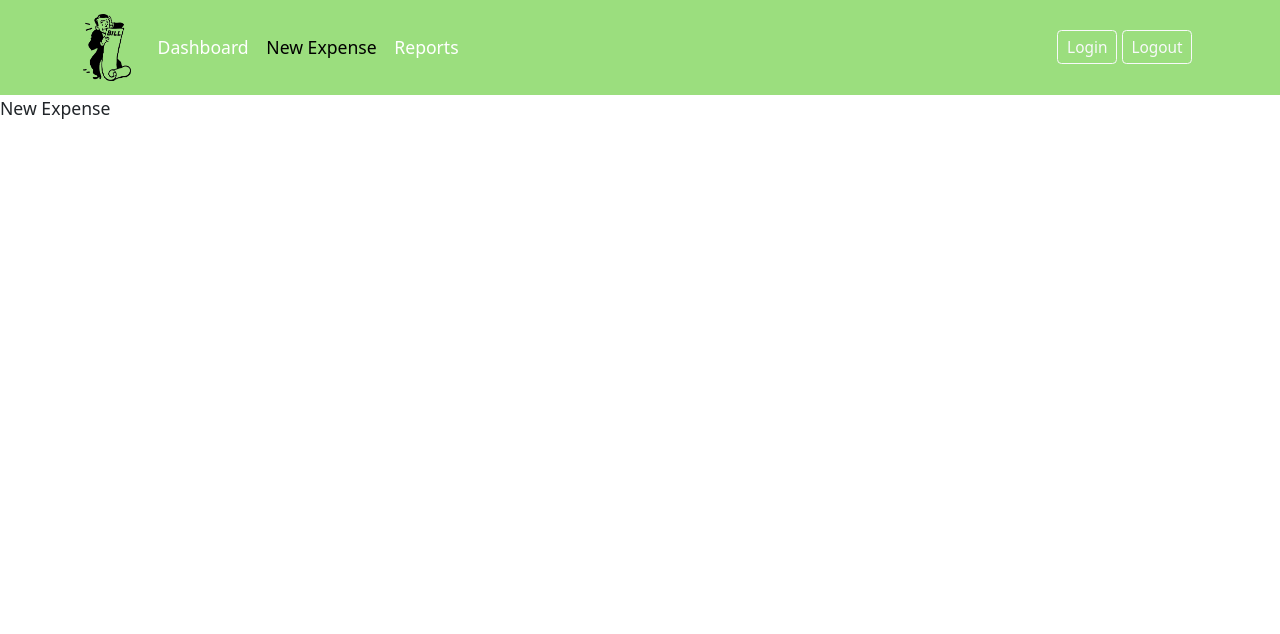
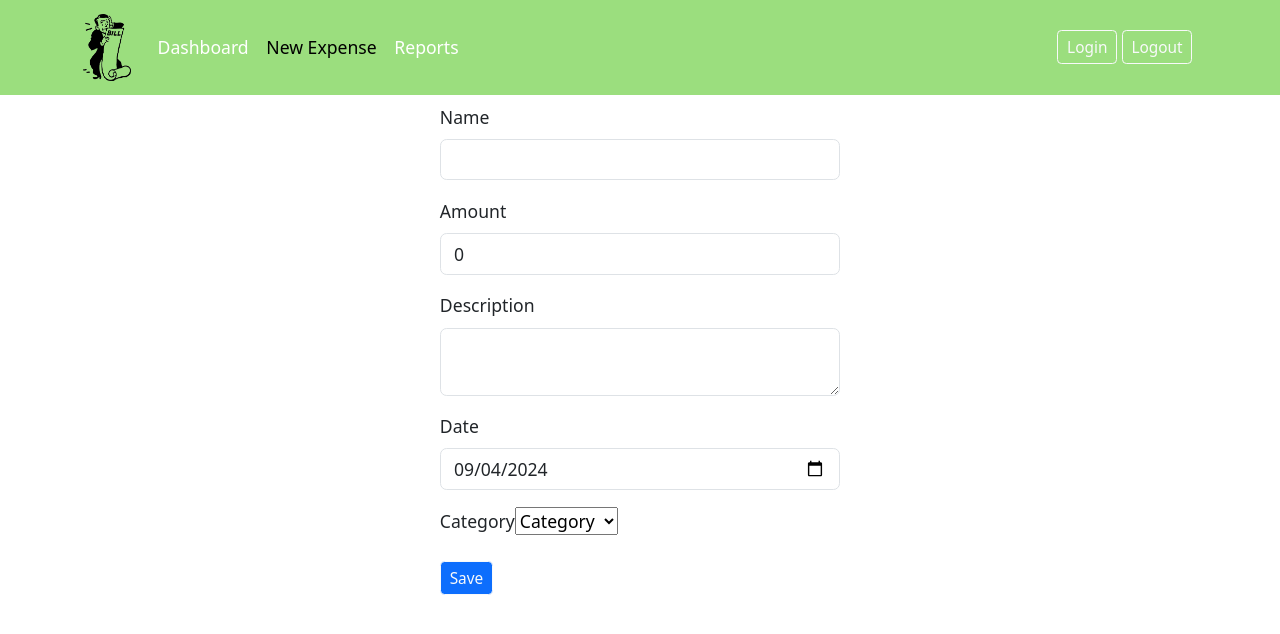
Before and after one commit to boroboro01/webapp, a React (Vite) app: page /new in a window 1280 px wide. Shown: the top 634 px of the page. Built offline with nearby package versions, Linux system fonts and the light colour scheme.

Commit message:
save expense completed

```diff
--- a/package.json
+++ b/package.json
@@ -12,10 +12,12 @@
   "dependencies": {
     "axios": "^1.7.4",
     "bootstrap": "^5.3.3",
+    "formik": "^2.4.6",
     "react": "^18.3.1",
     "react-dom": "^18.3.1",
     "react-icons": "^5.3.0",
-    "react-router-dom": "^6.26.1"
+    "react-router-dom": "^6.26.1",
+    "yup": "^1.4.0"
   },
   "devDependencies": {
     "@eslint/js": "^9.9.0",
--- /dev/null
+++ b/src/components/Dropdown.tsx
@@ -0,0 +1,48 @@
+interface Props {
+  options: string[];
+  name: string;
+  id: string;
+  value: string;
+  onChange: (e: React.ChangeEvent<HTMLSelectElement>) => void;
+  onBlur: (e: React.ChangeEvent<HTMLSelectElement>) => void;
+  label: string;
+  error?: string;
+  touched?: boolean;
+}
+
+const Dropdown = ({
+  options,
+  id,
+  name,
+  value,
+  onChange,
+  onBlur,
+  label,
+  error,
+  touched,
+}: Props) => {
+  return (
+    <div className="mb-3">
+      <label htmlFor={id} className="form-label">
+        Category
+      </label>
+      <select
+        name={name}
+        id={id}
+        className="from-control"
+        onChange={onChange}
+        onBlur={onBlur}
+      >
+        <option value={value} label={label}></option>
+        {options.map((option) => (
+          <option key={option} value={option} label={option} />
+        ))}
+      </select>
+      {touched && error ? (
+        <div className="text-danger fst-italic">{error}</div>
+      ) : null}
+    </div>
+  );
+};
+
+export default Dropdown;
--- a/src/pages/expense/NewExpense.tsx
+++ b/src/pages/expense/NewExpense.tsx
@@ -1,5 +1,130 @@
+import { useFormik } from "formik";
+import { Expense } from "../../model/Expense";
+import expenseValidationSchema from "../../validation/expenseValidationSchema";
+import Dropdown from "../../components/Dropdown";
+import { expenseCategories } from "../../utils/AppConstans";
+import { saveOrUpdateExpense } from "../../services/expense-service";
+import { useState } from "react";
+import { useNavigate } from "react-router-dom";
+
 const NewExpense = () => {
-  return <div>New Expense</div>;
+  const navigate = useNavigate();
+  const [error, setError] = useState<string>("");
+  const formik = useFormik({
+    initialValues: {
+      name: "",
+      amount: 0,
+      note: "",
+      category: "",
+      date: new Date().toISOString().split("T")[0],
+    },
+    onSubmit: (values: Expense) => {
+      saveOrUpdateExpense(values)
+        .then((response) => {
+          if (response && response.status === 201) {
+            navigate("/");
+          }
+        })
+        .catch((error) => {
+          console.log(error);
+          setError(error.message);
+        });
+    },
+    validationSchema: expenseValidationSchema,
+  });
+  return (
+    <div className="d-flex justify-content-center align-items-center mt-2">
+      <div className="container col-md-4 col-sm-8 col-xs-12">
+        {error && <p>{error}</p>}
+        <form onSubmit={formik.handleSubmit}>
+          <div className="mb-3">
+            <label htmlFor="name" className="form-label">
+              Name
+            </label>
+            <input
+              type="text"
+              id="name"
+              name="name"
+              className="form-control"
+              value={formik.values.name}
+              onChange={formik.handleChange}
+              onBlur={formik.handleBlur}
+            />
+            {formik.touched.name && formik.errors.name ? (
+              <div className="text-danger fst-italic">{formik.errors.name}</div>
+            ) : null}
+          </div>
+          <div className="mb-3">
+            <label htmlFor="amount" className="form-label">
+              Amount
+            </label>
+            <input
+              type="number"
+              id="amount"
+              name="amount"
+              className="form-control"
+              value={formik.values.amount}
+              onChange={formik.handleChange}
+              onBlur={formik.handleBlur}
+            />
+            {formik.touched.amount && formik.errors.amount ? (
+              <div className="text-danger fst-italic">
+                Expense amount is required
+              </div>
+            ) : null}
+          </div>
+          <div className="mb-3">
+            <label htmlFor="note" className="form-label">
+              Description
+            </label>
+            <textarea
+              id="note"
+              name="note"
+              className="form-control"
+              value={formik.values.note}
+              onChange={formik.handleChange}
+            ></textarea>
+          </div>
+          <div className="mb-3">
+            <label htmlFor="date" className="form-label">
+              Date
+            </label>
+            <input
+              type="date"
+              id="date"
+              name="date"
+              className="form-control"
+              value={formik.values.date}
+              onChange={formik.handleChange}
+              onBlur={formik.handleBlur}
+            />
+            {formik.touched.date && formik.errors.date ? (
+              <div className="text-danger fst-italic">
+                Expense date is required
+              </div>
+            ) : null}
+          </div>
+          <Dropdown
+            options={expenseCategories}
+            id="Category"
+            name="category"
+            label="Category"
+            onChange={formik.handleChange}
+            onBlur={formik.handleBlur}
+            error={formik.errors.category}
+            touched={formik.touched.category}
+            value={formik.values.category}
+          ></Dropdown>
+          <button
+            className="btn btn-sm btn-primary btn-outline-light"
+            type="submit"
+          >
+            Save
+          </button>
+        </form>
+      </div>
+    </div>
+  );
 };
 
 export default NewExpense;
--- a/src/services/expense-service.ts
+++ b/src/services/expense-service.ts
@@ -12,3 +12,7 @@
 export const deleteExpenseByExpenseId = (expenseId: string) => {
   return apiClient.delete<void>(`/expenses/${expenseId}`);
 };
+
+export const saveOrUpdateExpense = (expense: Expense) => {
+  return apiClient.post<Expense>("/expenses", expense);
+};
--- /dev/null
+++ b/src/utils/AppConstans.ts
@@ -0,0 +1,7 @@
+export const expenseCategories = [
+  "Shopping",
+  "Food",
+  "Transport",
+  "Utilities",
+  "Others",
+];
--- /dev/null
+++ b/src/validation/expenseValidationSchema.ts
@@ -0,0 +1,14 @@
+import * as Yup from "yup";
+
+const expenseValidationSchema = Yup.object({
+  name: Yup.string()
+    .required("Expense name is required")
+    .min(3, "Expense name must be atleast 3 characters long"),
+  amount: Yup.number()
+    .required("Expense amount is required")
+    .positive("Expense amount must be greater than 0"),
+  date: Yup.date().required("Expense date is required"),
+  category: Yup.string().required("Expense category is required"),
+});
+
+export default expenseValidationSchema;
```
Also changed, not shown: 1 other file (tests, documents, lock files or other folders).
